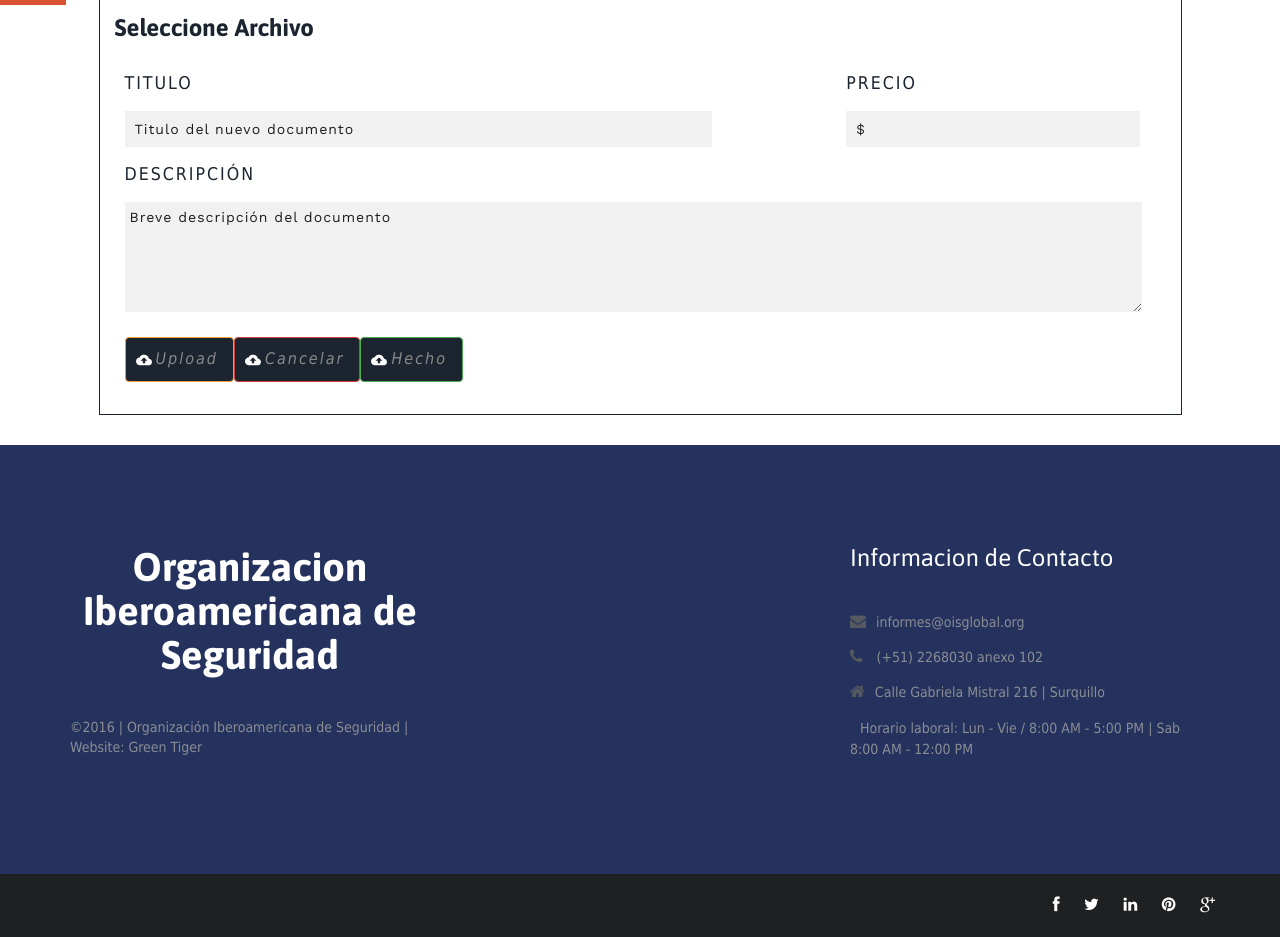
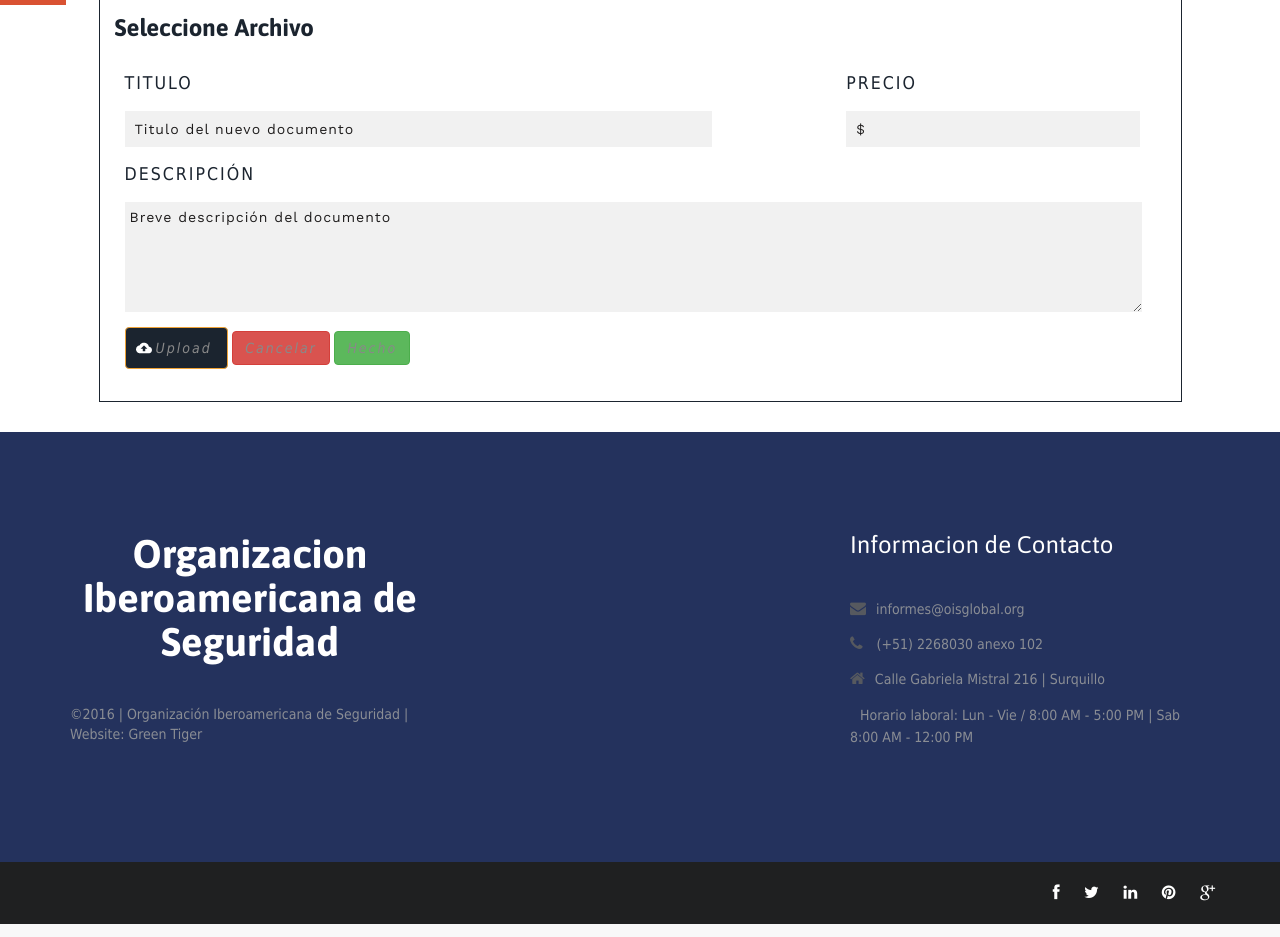
Before and after one commit to percytataje/OIS, a PHP site: page /perfilempresa.html in a window 1280 px wide, after a click on "Crear Sistema". Shown: the part 363-1300 px from the top of the page. Run offline with PHP 8.4, Linux system fonts and the light colour scheme; some libraries are stand-ins or nearby versions; some web fonts are replaced.

Commit message:
batalla de commits :v

```diff
--- a/css/subir.css
+++ b/css/subir.css
@@ -337,19 +337,12 @@ textarea.describe{
     display: inline-block;
     width: 40%;
 }
-#drop .btn-responsive {
+#drop .btn-warning {
     background: #1B242F url("../img/up.png") no-repeat 10px;
     padding: 10px 15px 10px 30px;
-    cursor: pointer;
-    display: inline-block;
-    text-decoration: none;
-    font-size: 16px;
-    letter-spacing: 2px;
-    margin-top: 10px;
-    float: left;
 }
 
-#drop .btn-responsive:hover {
+#drop .btn-warning:hover {
     background-color: #e35a44;
 }
 
```
